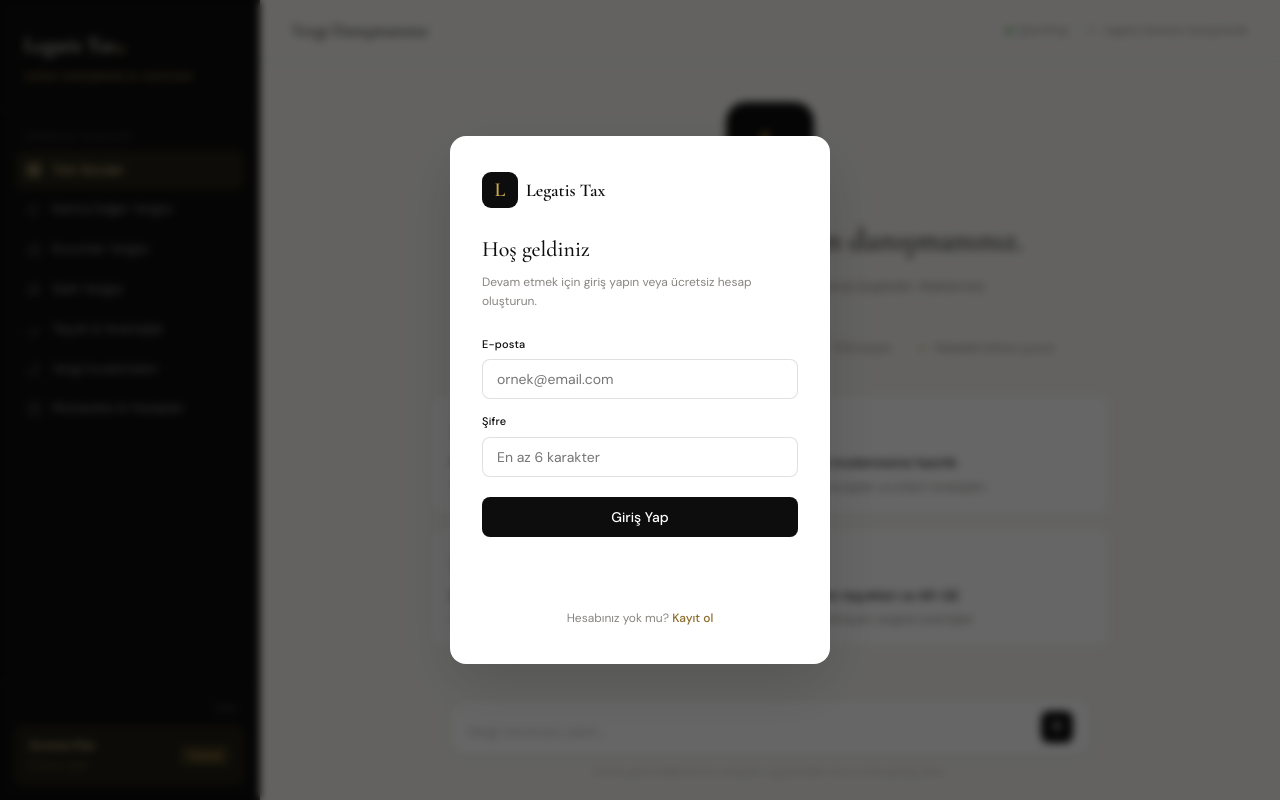
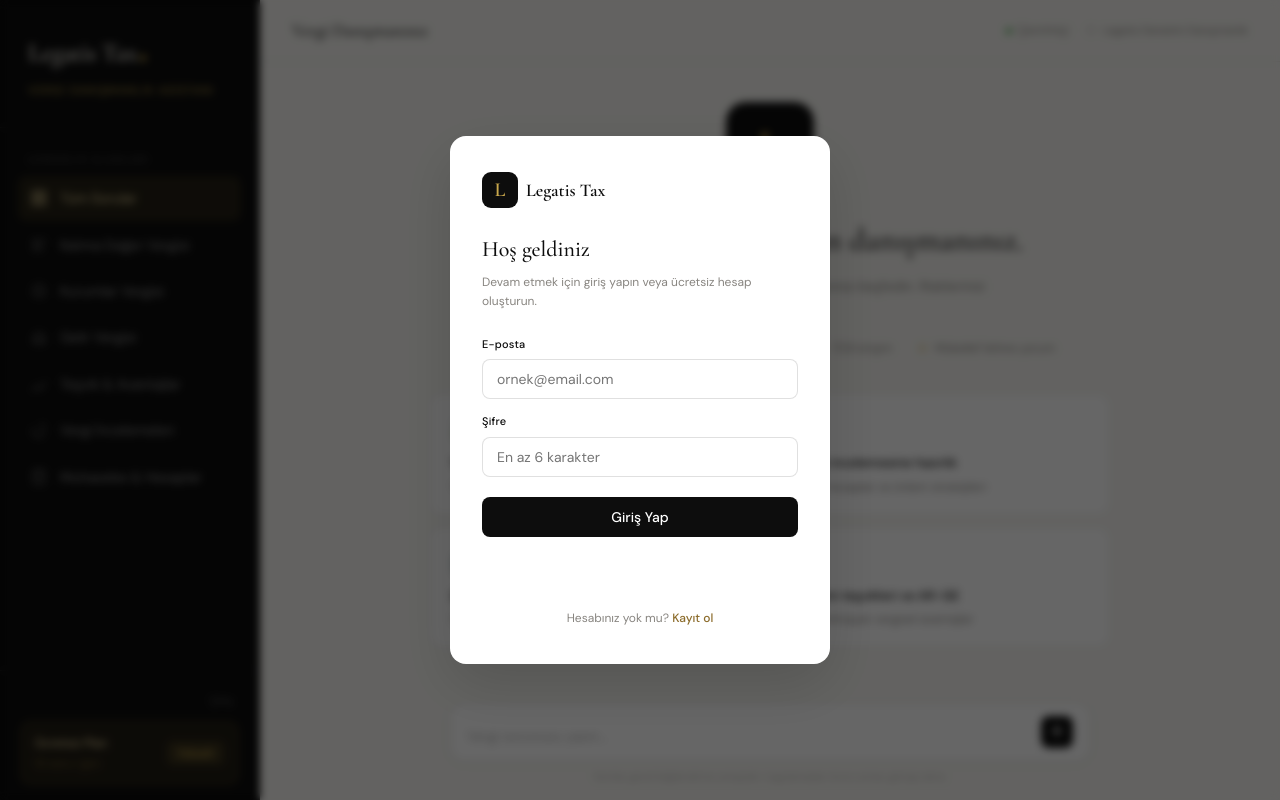
Before and after one commit to ozgengursoy37-droid/legatis-tax, a website: page index.html in a window 1280 px wide. Drawn offline with nearby package versions, Linux system fonts and the light colour scheme.

Commit message:
Update index.html

```diff
--- a/index.html
+++ b/index.html
@@ -22,23 +22,27 @@
 .logo-text { font-family: 'Cormorant Garamond', serif; font-size: 22px; font-weight: 600; color: #F2EEE4; letter-spacing: -0.02em; }
 .logo-dot { width: 5px; height: 5px; border-radius: 50%; background: var(--gold); margin-bottom: 3px; flex-shrink: 0; }
 .logo-sub { font-size: 10px; font-weight: 400; color: var(--gold); letter-spacing: 0.12em; text-transform: uppercase; }
-.sidebar-section { padding: 20px 16px 8px; }
-.sidebar-section-title { font-size: 9px; font-weight: 500; letter-spacing: 0.14em; text-transform: uppercase; color: rgba(255,255,255,0.25); padding: 0 8px; margin-bottom: 6px; }
-.nav-item { display: flex; align-items: center; gap: 10px; padding: 9px 10px; border-radius: 7px; cursor: pointer; transition: background 0.15s; color: rgba(255,255,255,0.55); font-size: 13px; font-weight: 400; text-decoration: none; margin-bottom: 1px; }
+.sidebar-top { padding: 32px 28px 28px; border-bottom: 1px solid rgba(255,255,255,0.06); }
+.logo { display: flex; align-items: baseline; gap: 3px; margin-bottom: 8px; }
+.logo-text { font-family: 'Cormorant Garamond', serif; font-size: 26px; font-weight: 600; color: #F2EEE4; letter-spacing: -0.02em; }
+.logo-dot { width: 6px; height: 6px; border-radius: 50%; background: var(--gold); margin-bottom: 3px; flex-shrink: 0; }
+.logo-sub { font-size: 11px; font-weight: 400; color: var(--gold); letter-spacing: 0.12em; text-transform: uppercase; }
+.sidebar-section { padding: 24px 18px 10px; }
+.sidebar-section-title { font-size: 10px; font-weight: 500; letter-spacing: 0.14em; text-transform: uppercase; color: rgba(255,255,255,0.25); padding: 0 10px; margin-bottom: 8px; }
+.nav-item { display: flex; align-items: center; gap: 12px; padding: 11px 12px; border-radius: 8px; cursor: pointer; transition: background 0.15s; color: rgba(255,255,255,0.55); font-size: 14px; font-weight: 400; text-decoration: none; margin-bottom: 2px; }
 .nav-item:hover { background: rgba(255,255,255,0.06); color: rgba(255,255,255,0.85); }
 .nav-item.active { background: rgba(201,168,76,0.12); color: var(--gold-lt); }
-.nav-icon { width: 16px; height: 16px; flex-shrink: 0; opacity: 0.7; }
+.nav-icon { width: 18px; height: 18px; flex-shrink: 0; opacity: 0.7; }
 .nav-item.active .nav-icon { opacity: 1; }
-.sidebar-bottom { margin-top: auto; padding: 16px; border-top: 1px solid rgba(255,255,255,0.06); }
-.user-info { display: flex; align-items: center; justify-content: space-between; margin-bottom: 10px; }
-.user-email { font-size: 11px; color: rgba(255,255,255,0.4); overflow: hidden; text-overflow: ellipsis; white-space: nowrap; max-width: 150px; }
-.logout-btn { font-size: 10px; color: rgba(255,255,255,0.3); background: none; border: none; cursor: pointer; font-family: 'DM Sans', sans-serif; padding: 2px 6px; border-radius: 4px; transition: color 0.15s; }
+.sidebar-bottom { margin-top: auto; padding: 20px; border-top: 1px solid rgba(255,255,255,0.06); }
+.user-info { display: flex; align-items: center; justify-content: space-between; margin-bottom: 12px; }
+.user-email { font-size: 12px; color: rgba(255,255,255,0.4); overflow: hidden; text-overflow: ellipsis; white-space: nowrap; max-width: 150px; }
+.logout-btn { font-size: 11px; color: rgba(255,255,255,0.3); background: none; border: none; cursor: pointer; font-family: 'DM Sans', sans-serif; padding: 2px 6px; border-radius: 4px; transition: color 0.15s; }
 .logout-btn:hover { color: rgba(255,255,255,0.7); }
-.plan-badge { background: rgba(201,168,76,0.1); border: 1px solid rgba(201,168,76,0.2); border-radius: 8px; padding: 10px 12px; display: flex; align-items: center; justify-content: space-between; }
-.plan-name { font-size: 11px; font-weight: 500; color: var(--gold-lt); }
-.plan-limit { font-size: 10px; color: rgba(201,168,76,0.5); margin-top: 2px; }
-.upgrade-btn { font-size: 10px; color: var(--gold); background: rgba(201,168,76,0.15); border: none; border-radius: 5px; padding: 4px 8px; cursor: pointer; font-family: 'DM Sans', sans-serif; font-weight: 500; }
-.main { display: flex; flex-direction: column; height: 100vh; overflow: hidden; background: var(--off-white); }
+.plan-badge { background: rgba(201,168,76,0.1); border: 1px solid rgba(201,168,76,0.2); border-radius: 10px; padding: 12px 14px; display: flex; align-items: center; justify-content: space-between; }
+.plan-name { font-size: 12px; font-weight: 500; color: var(--gold-lt); }
+.plan-limit { font-size: 11px; color: rgba(201,168,76,0.5); margin-top: 2px; }
+.upgrade-btn { font-size: 11px; color: var(--gold); background: rgba(201,168,76,0.15); border: none; border-radius: 6px; padding: 5px 10px; cursor: pointer; font-family: 'DM Sans', sans-serif; font-weight: 500; }
 .topbar { padding: 16px 32px; border-bottom: 1px solid var(--border); display: flex; align-items: center; justify-content: space-between; background: var(--off-white); flex-shrink: 0; }
 .topbar-title { font-family: 'Cormorant Garamond', serif; font-size: 18px; font-weight: 500; color: var(--black); letter-spacing: -0.01em; }
 .topbar-meta { font-size: 12px; color: var(--mid-gray); display: flex; align-items: center; gap: 16px; }
```
